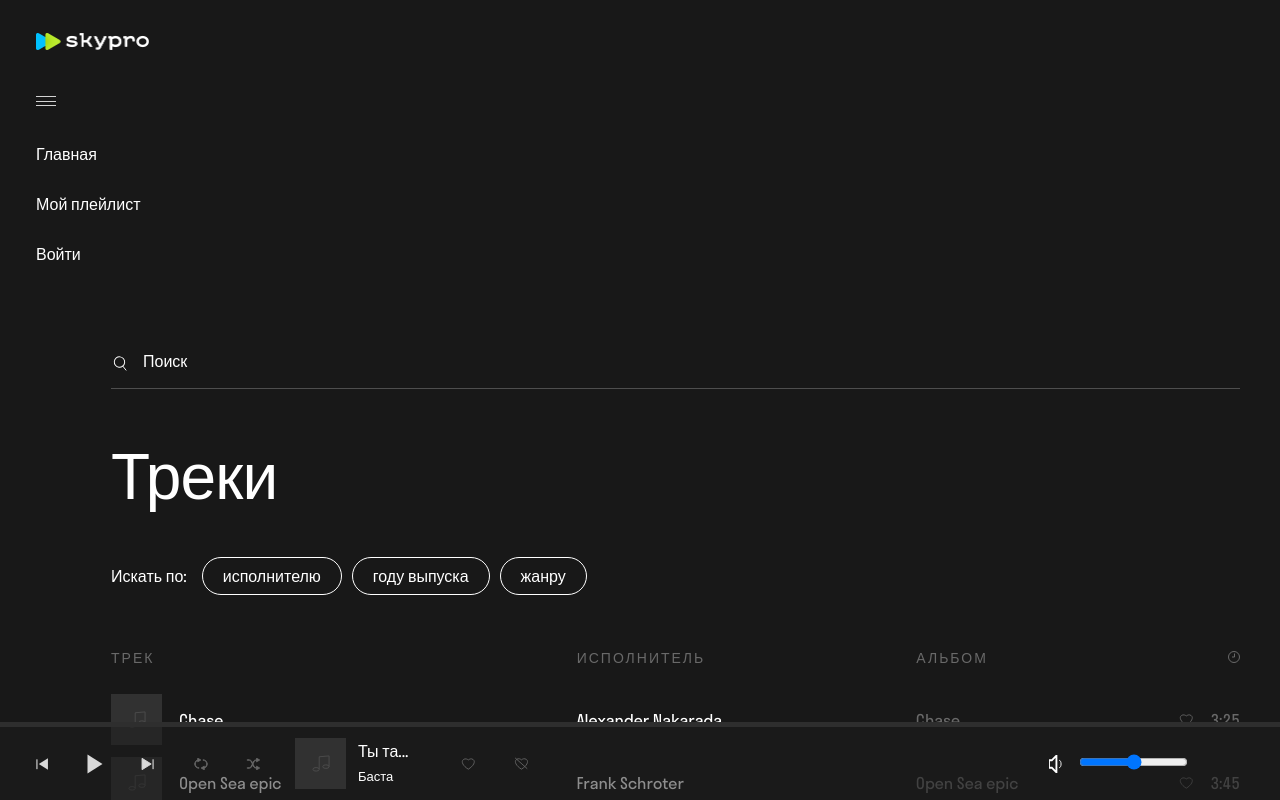
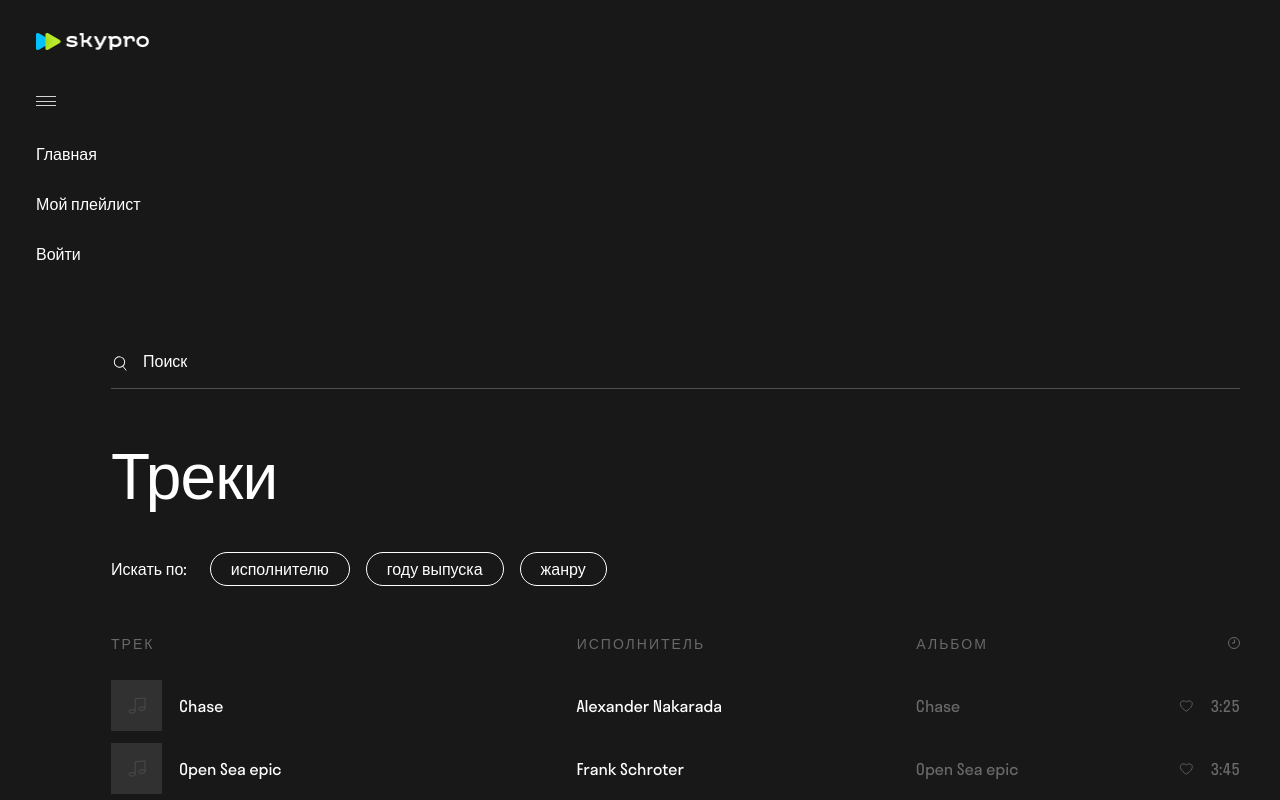
Before and after one commit to djon198360/skypro-music, a React (Create React App) app: page / in a window 1280 px wide. Shown: the top 800 px of the page. Built offline with nearby package versions, Linux system fonts and the light colour scheme.

Commit message:
error popap

```diff
--- a/src/App.css
+++ b/src/App.css
@@ -50,13 +50,13 @@ body {
 .wrapper {
   width: 100%;
   min-height: 100%;
-  overflow: hidden;
+  /* overflow: hidden; */
   background-color: #383838;
 }
 
 .container {
   max-width: 1920px;
-  height: 100vh;
+  /* height: 100vh; */
   margin: 0 auto;
   position: relative;
   background-color: #181818;
@@ -300,6 +300,8 @@ body {
 }
 
 .filter__button {
+  margin: 8px;
+  background: #181818;
   font-style: normal;
   font-weight: 400;
   font-size: 16px;
@@ -307,6 +309,15 @@ body {
   border: 1px solid #ffffff;
   border-radius: 60px;
   padding: 6px 20px;
+  color: #fff;
+}
+
+.filter__author,.filter__genre,.filter__year {
+  display: none;
+}
+
+.filter__author:checked+label,.filter__genre:checked+label,.filter__year:checked+label{
+  background-color: #ad61ff;
 }
 
 .filter__button:not(:last-child) {
@@ -314,17 +325,18 @@ body {
 }
 
 .filter__popap {
-  color:#d3d3d3;
-  /* visibility: hidden; */
+  color: #d3d3d3;
+
   display: inline-flex;
   padding: 34px;
   flex-direction: column;
   align-items: flex-start;
   gap: 10px;
+  overflow: auto;
   border-radius: 12px;
   background: #313131;
   width: auto;
-  height: auto;
+  height: 188px;
 }
 
 .content__title {
--- a/src/components/FilterPopap.jsx
+++ b/src/components/FilterPopap.jsx
@@ -1,10 +1,9 @@
-/* eslint-disable prefer-destructuring */
+
 import { dataArray } from "./data";
 
 
+function FilterPopapRender(props) {
 
-
-function FilterPopapRender(props) {
   switch (props.filter) {
     case "author":
       return (
@@ -23,7 +22,7 @@ function FilterPopapRender(props) {
     case "genre":
       return (
         <div>
-          {[...new Set(dataArray)].map(({ genre, id }) => (
+          {dataArray.map(({ genre, id }) => (
             <div key={id} className="filter__popap__content">
               <a key={id} className="filter__popap_a" href="http://">
                 {genre}
--- a/src/components/FilterRender.jsx
+++ b/src/components/FilterRender.jsx
@@ -1,28 +1,76 @@
-/* eslint-disable jsx-a11y/no-static-element-interactions */
 /* eslint-disable jsx-a11y/click-events-have-key-events */
-import { useEffect, useState } from "react";
+/* eslint-disable jsx-a11y/no-noninteractive-element-interactions */
+import { useState ,useEffect} from "react";
 import FilterPopapRender from "./FilterPopap";
 
+function FilterRender(props) {
+  // const filter = props.name;
+  const [author, setStateAuthor] = useState(false);
+  const [year, setStateYear] = useState(false);
+  const [genre, setStateGenre] = useState(false);
 
-function FilterRender(props) {
-  const [popapState, setPopapState] = useState(false);
-  const TooglePopapVisibility = () => setPopapState(!popapState);
+  useEffect(() => {
 
-  useEffect(() => {}, []);
+  },
+  [author,year,genre]);
+
+    function Popap(event) {
+      const filterShowHide = event.target.dataset.name;
+      if (filterShowHide === "author") {
+        setStateAuthor({isChecked:true})
+        setStateYear({isChecked:false})
+        setStateGenre({isChecked:false})
+        console.dir(author);
+      }
+      if (filterShowHide === "year") {
+        setStateYear({isChecked:true})
+        setStateAuthor({isChecked:false})
+        setStateGenre({isChecked:false})
+        console.dir(year);
+      }
+      if (filterShowHide === "genre") {
+        setStateGenre({isChecked:true})
+        setStateYear({isChecked:false})
+        setStateAuthor({isChecked:false})
+        console.dir(genre);
+      }
+  }
 
   return (
-    <div
-      onClick={TooglePopapVisibility}
+    <div>
+      <input
+        id={props.class}
+        className={`filter__${props.class}`}
+        type="radio"
+        data-name={props.name}
+        name="filter"
+        value={props.name.isChecked}
+      />
+      <label
       data-name={props.name}
-      className={`filter__button button-${props.class} _btn-text`}
-    >
-      {props.title}
-
-      {popapState && (
+        onClick={Popap}
+        htmlFor={props.class}
+        aria-hidden="true"
+        className={`filter__button button-${props.class} _btn-text`}
+      >
+        {props.title}
+      </label>
+      {author.isChecked && (
         <div className="filter__popap">
-          <FilterPopapRender filter={props.name}/>
+          <FilterPopapRender filter={props.class} />
         </div>
       )}
+     {genre.isChecked && (
+        <div className="filter__popap">
+          <FilterPopapRender filter={props.class} />
+        </div>
+      )}
+      {year.isChecked && (
+        <div className="filter__popap">
+          <FilterPopapRender filter={props.class} />
+        </div>
+      )
+      }
     </div>
   );
 }
```
